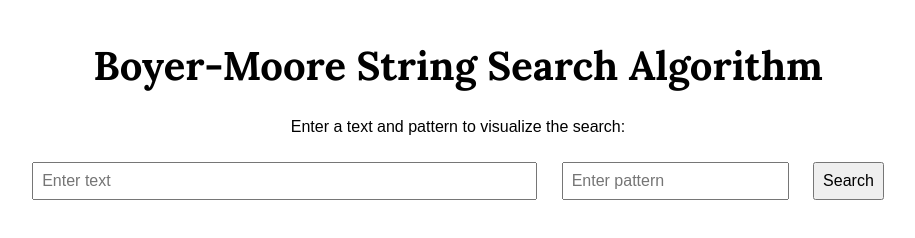
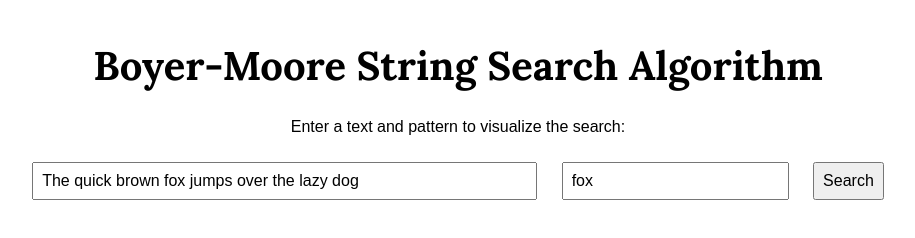
Before and after one commit to thorri-lindal/bayermoore, a plain HTML site: page index.html in a window 1280 px wide. Shown: the whole page, without its empty margins (182-1097 px from the left). Drawn offline with Linux system fonts and the light colour scheme.

Commit message:
Update index.html

```diff
--- a/index.html
+++ b/index.html
@@ -24,8 +24,8 @@
 
     <h1 class="title">Boyer-Moore String Search Algorithm</h1>
     <p>Enter a text and pattern to visualize the search:</p>
-    <input type="text" id="text" placeholder="Enter text" size="50">
-    <input type="text" id="pattern" placeholder="Enter pattern">
+    <input type="text" id="text" placeholder="Enter text" size="50" value="The quick brown fox jumps over the lazy dog">
+    <input type="text" id="pattern" placeholder="Enter pattern" value="fox">
     <button onclick="search()">Search</button>
 
     <p id="output"></p>
```
